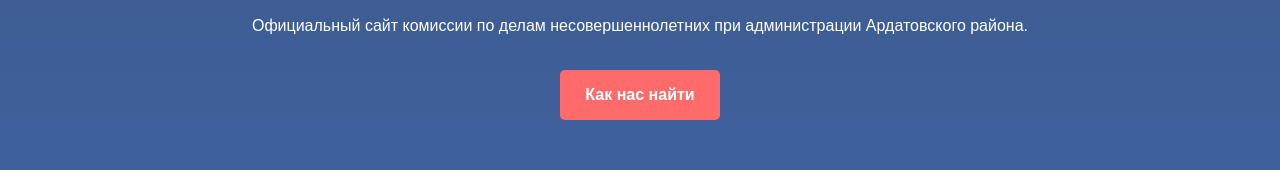
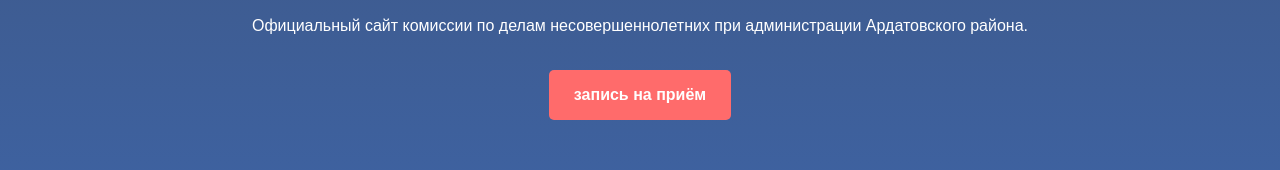
Before and after one commit to zaharian/practika, a plain HTML site: page index.html in a window 1280 px wide. Shown: the part 468-638 px from the top of the page. Drawn offline with Linux system fonts and the light colour scheme.

Commit message:
Update index.html

```diff
--- a/index.html
+++ b/index.html
@@ -74,7 +74,7 @@
         <section class="hero">
             <h2>Защита прав детей — наша главная задача</h2>
             <p>Официальный сайт комиссии по делам несовершеннолетних при администрации Ардатовского района.</p>
-            <a href="contacts.html" class="btn">Как нас найти</a>
+            <a href="appointment.html" class="btn">запись на приём</a>
         </section>
 
         <section class="emergency">
```
